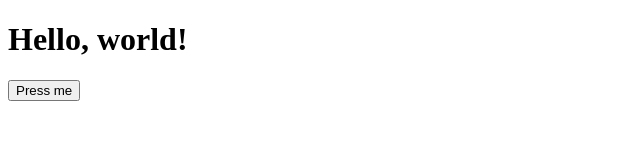
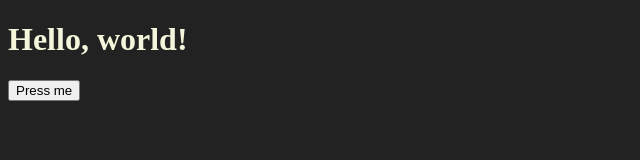
Before and after one commit to nameuser-cod/smapl, a plain HTML site: page index.html in a window 1280 px wide. Shown: the whole page, without its empty margins (0-640 px from the left). Drawn offline with Linux system fonts and the light colour scheme.

Commit message:
updated style.css

```diff
--- a/style.css
+++ b/style.css
@@ -1 +1,7 @@
-/* Add styles here */
+body{
+    background: #222222;
+}
+
+h1{
+    color: beige;
+}
```
